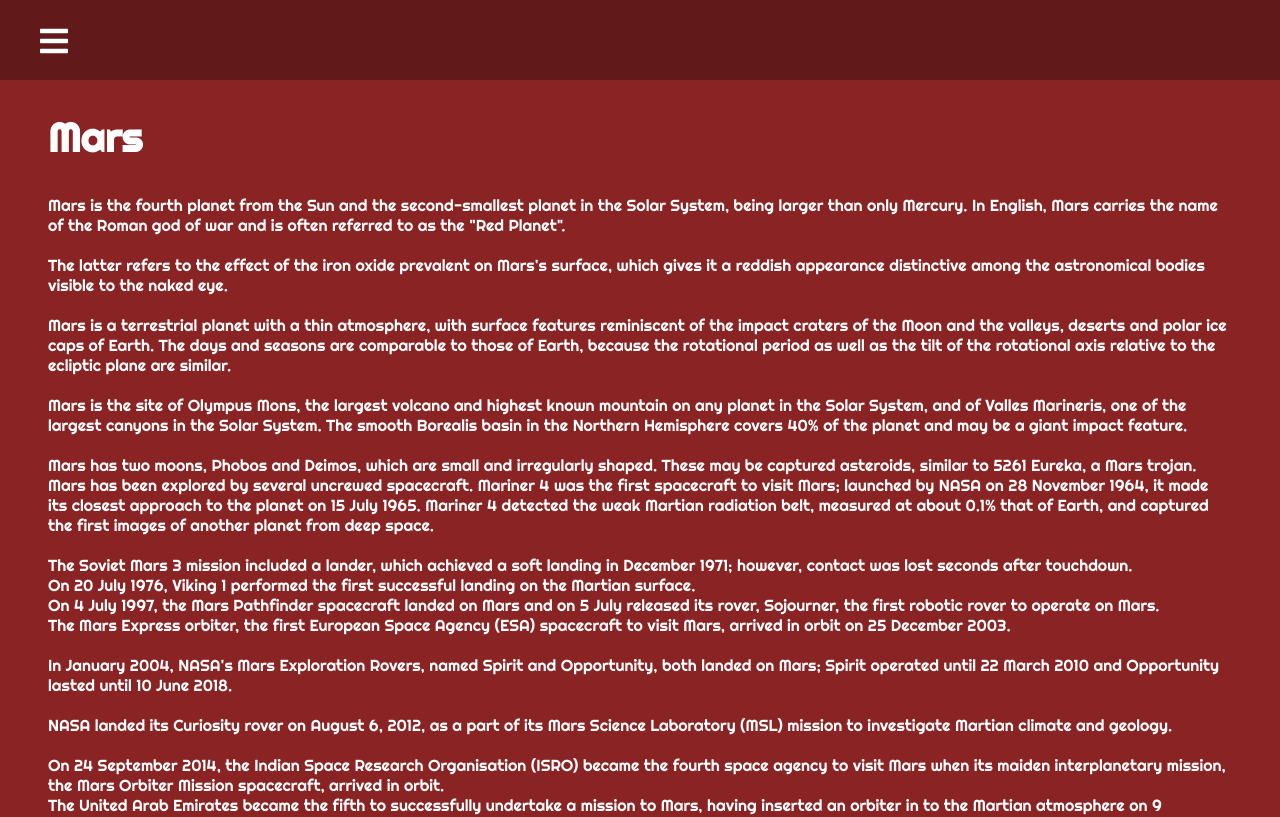
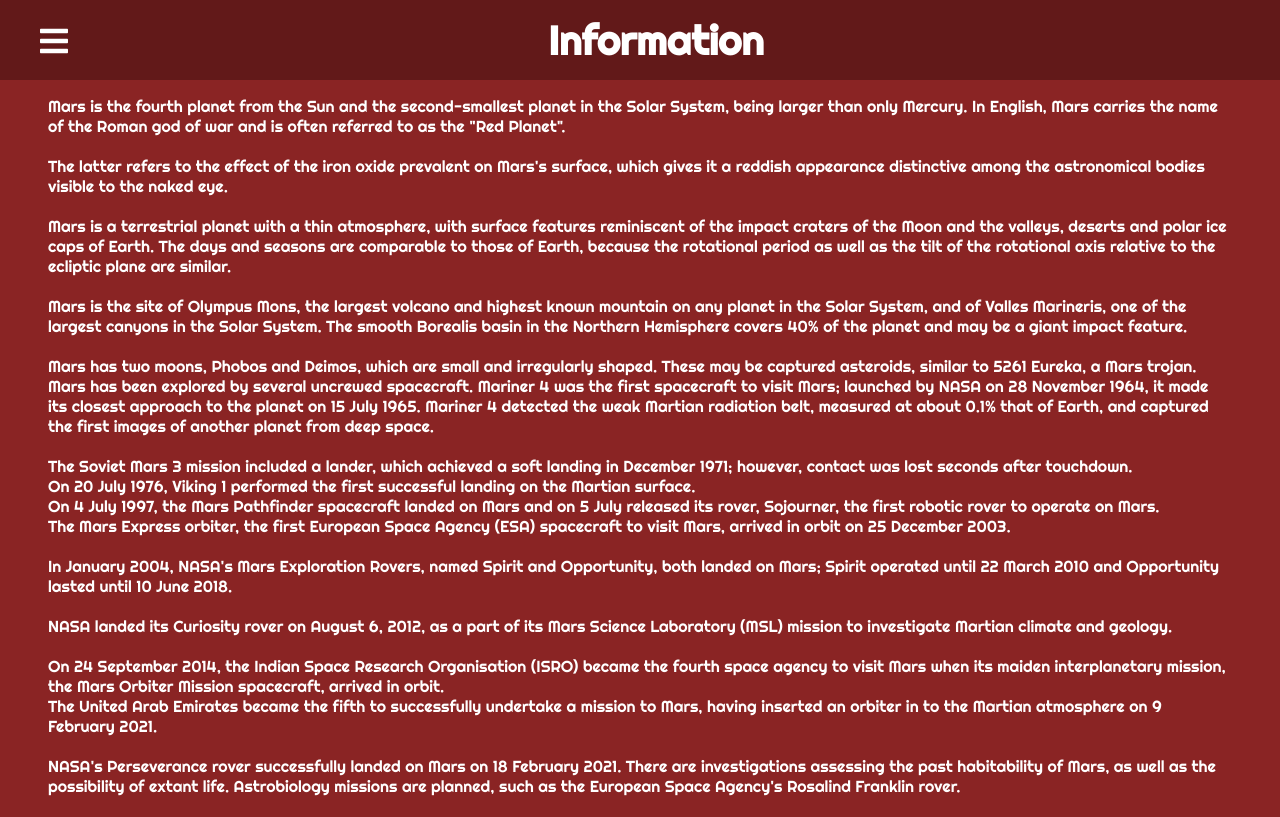
Before and after one commit to Nicklas-Holmqvist/mini-projekt-mars, a React (Create React App) app: page /MarsInformation in a window 1280 px wide. Shown: the top 817 px of the page. Built offline with nearby package versions, Linux system fonts and the light colour scheme.

Commit message:
Fixed merge conflicts and problems with mars information

```diff
--- a/src/components/MarsInformation.tsx
+++ b/src/components/MarsInformation.tsx
@@ -2,17 +2,20 @@
 import { BrowserRouter, Link, Route } from 'react-router-dom';
 import Button from './Button';
 import ErrorBoundary from './ErrorBoundary';
+import Header from './Header';
 import MoreMarsInfo from './MoreMarsInfo';
 
 function MarsInformation() {
     return(
+        <>
+        <Header text='Information'/>
         <BrowserRouter>
             <ErrorBoundary>
                 <div style={marsContainer}>
 
-                    <h2 style={h2Style}>Mars</h2>
 
-                    <span style={textStyle}>
+
+                    <p style={textStyle}>
                         Mars is the fourth planet from the Sun and the second-smallest planet in the Solar System, being larger than only Mercury. In English, Mars carries the name of the Roman god of war and is often referred to as the "Red Planet".<br/><br/> The latter refers to the effect of the iron oxide prevalent on Mars's surface, which gives it a reddish appearance distinctive among the astronomical bodies visible to the naked eye.<br/><br/> Mars is a terrestrial planet with a thin atmosphere, with surface features reminiscent of the impact craters of the Moon and the valleys, deserts and polar ice caps of Earth.
 
                         The days and seasons are comparable to those of Earth, because the rotational period as well as the tilt of the rotational axis relative to the ecliptic plane are similar.<br/><br/> Mars is the site of Olympus Mons, the largest volcano and highest known mountain on any planet in the Solar System, and of Valles Marineris, one of the largest canyons in the Solar System. The smooth Borealis basin in the Northern Hemisphere covers 40% of the planet and may be a giant impact feature.<br/><br/> Mars has two moons, Phobos and Deimos, which are small and irregularly shaped. These may be captured asteroids, similar to 5261 Eureka, a Mars trojan.<br/>
@@ -25,7 +28,7 @@
                         <br/>
                         <br/>
                         Collected from https://en.wikipedia.org/wiki/Mars
-                    </span>
+                    </p>
                     <Link to="/MoreMarsInfo">
                         <Button btnText="Läs Mer" />
                     </Link>
@@ -33,6 +36,7 @@
                 </div>
             </ErrorBoundary>
         </BrowserRouter>
+    </>
     )
 
 }
--- a/src/components/Rover.tsx
+++ b/src/components/Rover.tsx
@@ -110,6 +110,10 @@
       <div>
           <div style={roverSection}>
             <Header text='Roverbilder'/>
+            <div style={btnStyling} className="btn-container">
+              <Button onClick={this.decrease}  btnText='Tillbaka'/>
+              <Button onClick={this.increment} btnText='Nästa'/>
+            </div>
             {roverImages}
             <div style={btnStyling} className="btn-container">
               <Button onClick={this.decrease}  btnText='Tillbaka'/>
```
